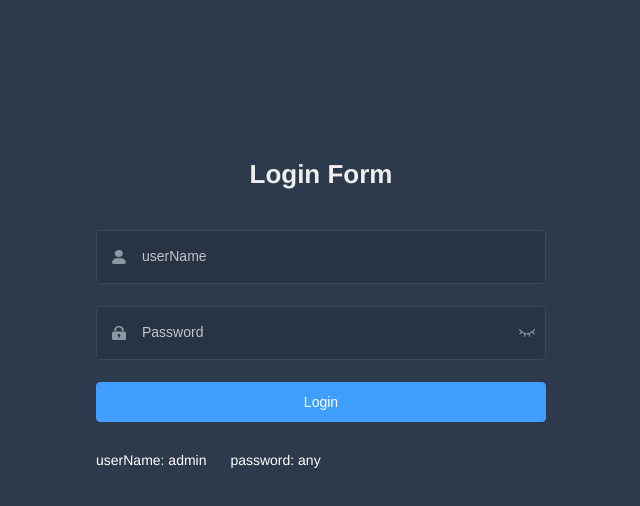
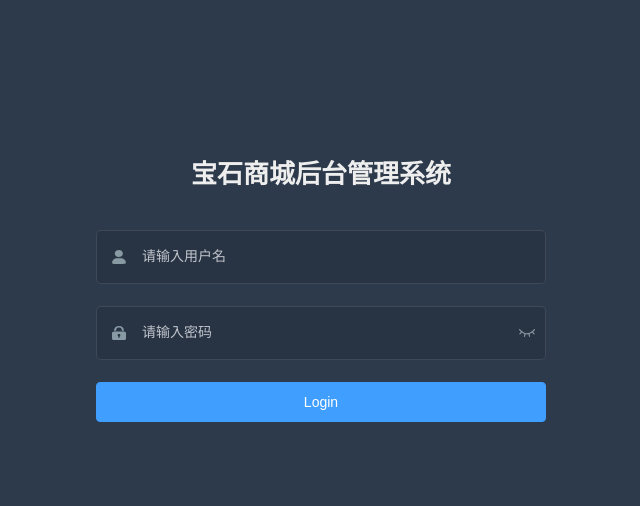
Before and after one commit to yangx12345/gemSell, a Vue app in the folder gemSell-ui/: page /login in a window 1280 px wide. Shown: the top 506 px of the page, without its empty margins (319-959 px from the left). Built offline with nearby package versions, Linux system fonts and the light colour scheme.

Commit message:
修改页面样式

```diff
--- a/gemSell-ui/src/settings.js
+++ b/gemSell-ui/src/settings.js
@@ -1,6 +1,6 @@
 module.exports = {
 
-  title: 'Vue Admin Template',
+  title: '宝石商城后台管理系统',
 
   /**
    * @type {boolean} true | false
--- a/gemSell-ui/src/views/login/index.vue
+++ b/gemSell-ui/src/views/login/index.vue
@@ -3,7 +3,7 @@
     <el-form ref="loginForm" :model="loginForm" :rules="loginRules" class="login-form" auto-complete="on" label-position="left">
 
       <div class="title-container">
-        <h3 class="title">Login Form</h3>
+        <h3 class="title">宝石商城后台管理系统</h3>
       </div>
 
       <el-form-item prop="userName">
@@ -13,7 +13,7 @@
         <el-input
           ref="userName"
           v-model="loginForm.userName"
-          placeholder="userName"
+          placeholder="请输入用户名"
           name="userName"
           type="text"
           tabindex="1"
@@ -30,7 +30,7 @@
           ref="password"
           v-model="loginForm.password"
           :type="passwordType"
-          placeholder="Password"
+          placeholder="请输入密码"
           name="password"
           tabindex="2"
           auto-complete="on"
@@ -42,11 +42,6 @@
       </el-form-item>
 
       <el-button :loading="loading" type="primary" style="width:100%;margin-bottom:30px;" @click.native.prevent="handleLogin">Login</el-button>
-
-      <div class="tips">
-        <span style="margin-right:20px;">userName: admin</span>
-        <span> password: any</span>
-      </div>
 
     </el-form>
   </div>
--- a/gemSell-ui/vue.config.js
+++ b/gemSell-ui/vue.config.js
@@ -1,12 +1,12 @@
 'use strict'
 const path = require('path')
-const defaultSettings = require('./src/settings.js')
+// const defaultSettings = require('./src/settings.js')
 
 function resolve(dir) {
   return path.join(__dirname, dir)
 }
 
-const name = defaultSettings.title || 'vue Admin Template' // page title
+const name = '宝石商城后台管理系统' // page title
 
 // If your port is set to 80,
 // use administrator privileges to execute the command line.
@@ -37,14 +37,16 @@ module.exports = {
       errors: true
     },
     proxy: {
-      '/api': {    //将www.exaple.com印射为/apis
-          target: 'http://localhost:8088',  // 接口域名
-          secure: false,  // 如果是https接口，需要配置这个参数
-          changeOrigin: true,  //是否跨域,
-          pathRewrite: {
-              '^/api': '/gemsell-api'
-            }
-      },
+      '/api': { // 将www.exaple.com印射为/apis
+        target: 'http://localhost:8088', // 接口域名
+        secure: false, // 如果是https接口，需要配置这个参数
+        changeOrigin: true, // 是否跨域,
+        // eslint-disable-next-line no-irregular-whitespace
+        pathRewrite: {
+          // eslint-disable-next-line no-irregular-whitespace
+          '^/api': '/gemsell-api'
+        }
+      }
 
     }
   },
```
